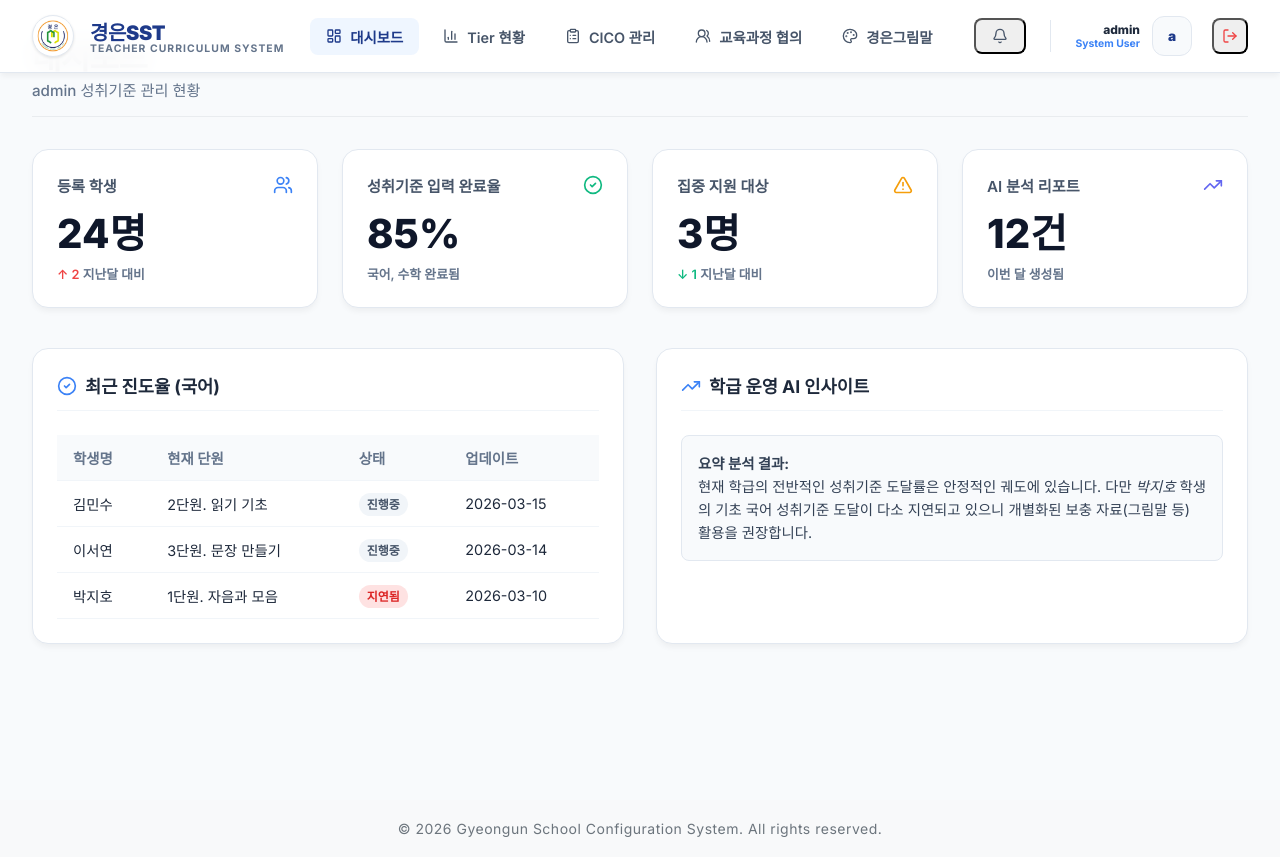
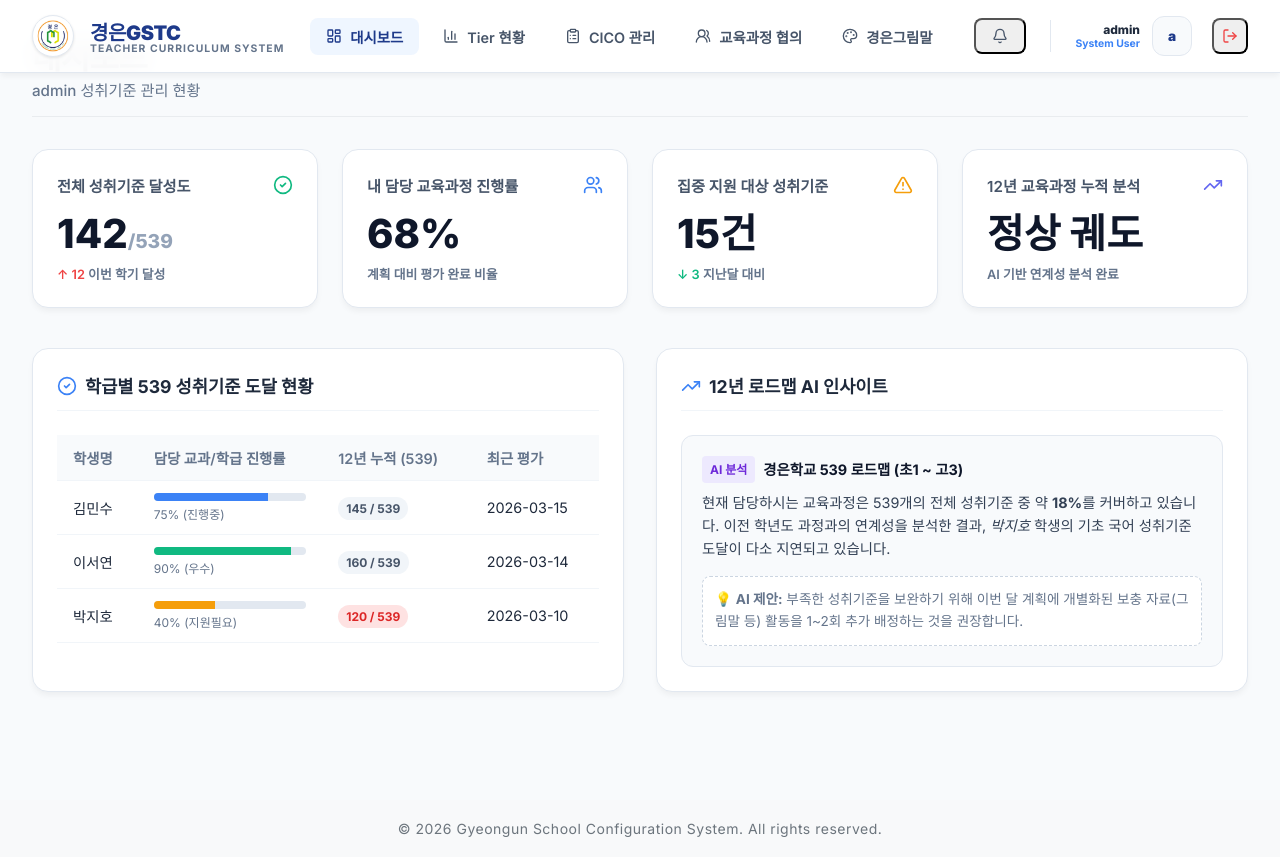
Before and after one commit to korista89/gstc, a Next.js app in the folder frontend/: page /dashboard in a window 1280 px wide. Built offline with nearby package versions, Linux system fonts and the light colour scheme; sample sign-in values are in the browser's storage.

Commit message:
feat: rebrand to GSTC and implement role-based subject/class selection flow

```diff
--- a/frontend/src/app/dashboard/page.tsx
+++ b/frontend/src/app/dashboard/page.tsx
@@ -34,84 +34,99 @@ export default function DashboardPage() {
           <p className={styles.subtitle}>{role} 성취기준 관리 현황</p>
         </header>
 
-        {/* Analytics Overview */}
+        {/* Analytics Overview - Emphasizing 539 Standards */}
         <div className={styles.statGrid}>
           <div className={styles.card}>
             <div className={styles.cardHeader}>
-              <h3 className={styles.cardTitle}>등록 학생</h3>
-              <Users className={styles.icon} />
+              <h3 className={styles.cardTitle}>전체 성취기준 달성도</h3>
+              <CheckCircle2 className={styles.icon} style={{ color: '#10b981' }} />
             </div>
-            <p className={styles.statValue}>24명</p>
+            <p className={styles.statValue}>142<span style={{ fontSize: '1.2rem', color: '#94a3b8' }}>/539</span></p>
             <p className={styles.statDesc}>
-              <span className={styles.trendUp}>↑ 2</span> 지난달 대비
+              <span className={styles.trendUp}>↑ 12</span> 이번 학기 달성
             </p>
           </div>
 
           <div className={styles.card}>
             <div className={styles.cardHeader}>
-              <h3 className={styles.cardTitle}>성취기준 입력 완료율</h3>
-              <CheckCircle2 className={styles.icon} style={{ color: '#10b981' }} />
+              <h3 className={styles.cardTitle}>내 담당 교육과정 진행률</h3>
+              <Users className={styles.icon} style={{ color: '#3b82f6' }} />
             </div>
-            <p className={styles.statValue}>85%</p>
-            <p className={styles.statDesc}>국어, 수학 완료됨</p>
+            <p className={styles.statValue}>68%</p>
+            <p className={styles.statDesc}>계획 대비 평가 완료 비율</p>
           </div>
 
           <div className={styles.card}>
             <div className={styles.cardHeader}>
-              <h3 className={styles.cardTitle}>집중 지원 대상</h3>
+              <h3 className={styles.cardTitle}>집중 지원 대상 성취기준</h3>
               <AlertTriangle className={styles.icon} style={{ color: '#f59e0b' }} />
             </div>
-            <p className={styles.statValue}>3명</p>
+            <p className={styles.statValue}>15건</p>
             <p className={styles.statDesc}>
-              <span className={styles.trendDown}>↓ 1</span> 지난달 대비
+              <span className={styles.trendDown}>↓ 3</span> 지난달 대비
             </p>
           </div>
 
           <div className={styles.card}>
             <div className={styles.cardHeader}>
-              <h3 className={styles.cardTitle}>AI 분석 리포트</h3>
+              <h3 className={styles.cardTitle}>12년 교육과정 누적 분석</h3>
               <TrendingUp className={styles.icon} style={{ color: '#6366f1' }} />
             </div>
-            <p className={styles.statValue}>12건</p>
-            <p className={styles.statDesc}>이번 달 생성됨</p>
+            <p className={styles.statValue}>정상 궤도</p>
+            <p className={styles.statDesc}>AI 기반 연계성 분석 완료</p>
           </div>
         </div>
 
         {/* Detailed Sections */}
         <div className={styles.gridResponsive}>
-          {/* Section 1: Recent Progress */}
+          {/* Section 1: 539 Standard Progress Tracker */}
           <div className={styles.sectionCard}>
             <div className={styles.sectionHeader}>
               <CheckCircle2 className={styles.icon} />
-              <h2 className={styles.sectionTitle}>최근 진도율 (국어)</h2>
+              <h2 className={styles.sectionTitle}>학급별 539 성취기준 도달 현황</h2>
             </div>
             <div className={styles.tableWrapper}>
               <table className={styles.table}>
                 <thead>
                   <tr>
                     <th>학생명</th>
-                    <th>현재 단원</th>
-                    <th>상태</th>
-                    <th>업데이트</th>
+                    <th>담당 교과/학급 진행률</th>
+                    <th>12년 누적 (539)</th>
+                    <th>최근 평가</th>
                   </tr>
                 </thead>
                 <tbody>
                   <tr>
                     <td>김민수</td>
-                    <td>2단원. 읽기 기초</td>
-                    <td><span className={`${styles.badge} ${styles.badgeNormal}`}>진행중</span></td>
+                    <td>
+                      <div style={{ width: '100%', backgroundColor: '#e2e8f0', borderRadius: '4px', height: '8px', overflow: 'hidden' }}>
+                        <div style={{ width: '75%', backgroundColor: '#3b82f6', height: '100%' }}></div>
+                      </div>
+                      <span style={{ fontSize: '0.75rem', color: '#64748b', marginTop: '4px', display: 'block' }}>75% (진행중)</span>
+                    </td>
+                    <td><span className={`${styles.badge} ${styles.badgeNormal}`}>145 / 539</span></td>
                     <td>2026-03-15</td>
                   </tr>
                   <tr>
                     <td>이서연</td>
-                    <td>3단원. 문장 만들기</td>
-                    <td><span className={`${styles.badge} ${styles.badgeNormal}`}>진행중</span></td>
+                    <td>
+                      <div style={{ width: '100%', backgroundColor: '#e2e8f0', borderRadius: '4px', height: '8px', overflow: 'hidden' }}>
+                        <div style={{ width: '90%', backgroundColor: '#10b981', height: '100%' }}></div>
+                      </div>
+                      <span style={{ fontSize: '0.75rem', color: '#64748b', marginTop: '4px', display: 'block' }}>90% (우수)</span>
+                    </td>
+                    <td><span className={`${styles.badge} ${styles.badgeNormal}`}>160 / 539</span></td>
                     <td>2026-03-14</td>
                   </tr>
                   <tr>
                     <td>박지호</td>
-                    <td>1단원. 자음과 모음</td>
-                    <td><span className={`${styles.badge} ${styles.badgeAlert}`}>지연됨</span></td>
+                    <td>
+                      <div style={{ width: '100%', backgroundColor: '#e2e8f0', borderRadius: '4px', height: '8px', overflow: 'hidden' }}>
+                        <div style={{ width: '40%', backgroundColor: '#f59e0b', height: '100%' }}></div>
+                      </div>
+                      <span style={{ fontSize: '0.75rem', color: '#64748b', marginTop: '4px', display: 'block' }}>40% (지원필요)</span>
+                    </td>
+                    <td><span className={`${styles.badge} ${styles.badgeAlert}`}>120 / 539</span></td>
                     <td>2026-03-10</td>
                   </tr>
                 </tbody>
@@ -119,16 +134,24 @@ export default function DashboardPage() {
             </div>
           </div>
 
-          {/* Section 2: AI Insights (Placeholder to match PBST style) */}
+          {/* Section 2: AI Insights focused on 12-year goal */}
           <div className={styles.sectionCard}>
             <div className={styles.sectionHeader}>
               <TrendingUp className={styles.icon} />
-              <h2 className={styles.sectionTitle}>학급 운영 AI 인사이트</h2>
+              <h2 className={styles.sectionTitle}>12년 로드맵 AI 인사이트</h2>
             </div>
-            <div style={{ padding: '1rem', backgroundColor: '#f8fafc', borderRadius: '0.5rem', border: '1px solid #e2e8f0', fontSize: '0.9rem', color: '#334155', lineHeight: '1.6' }}>
-              <strong>요약 분석 결과:</strong><br />
-              현재 학급의 전반적인 성취기준 도달률은 안정적인 궤도에 있습니다.
-              다만 <em>박지호</em> 학생의 기초 국어 성취기준 도달이 다소 지연되고 있으니 개별화된 보충 자료(그림말 등) 활용을 권장합니다.
+            <div style={{ padding: '1.25rem', backgroundColor: '#f8fafc', borderRadius: '0.75rem', border: '1px solid #e2e8f0', fontSize: '0.9rem', color: '#334155', lineHeight: '1.6' }}>
+              <div style={{ display: 'flex', alignItems: 'center', gap: '0.5rem', marginBottom: '0.5rem', fontWeight: 700, color: '#0f172a' }}>
+                 <div style={{ padding: '4px 8px', backgroundColor: '#ede9fe', color: '#6d28d9', borderRadius: '4px', fontSize: '0.75rem' }}>AI 분석</div>
+                 <span>경은학교 539 로드맵 (초1 ~ 고3)</span>
+              </div>
+              <p style={{ marginBottom: '1rem' }}>
+                현재 담당하시는 교육과정은 539개의 전체 성취기준 중 약 <strong>18%</strong>를 커버하고 있습니다.
+                이전 학년도 과정과의 연계성을 분석한 결과, <em>박지호</em> 학생의 기초 국어 성취기준 도달이 다소 지연되고 있습니다.
+              </p>
+              <p style={{ fontSize: '0.85rem', color: '#64748b', backgroundColor: 'white', padding: '0.75rem', borderRadius: '0.5rem', border: '1px dashed #cbd5e1' }}>
+                💡 <strong>AI 제안:</strong> 부족한 성취기준을 보완하기 위해 이번 달 계획에 개별화된 보충 자료(그림말 등) 활동을 1~2회 추가 배정하는 것을 권장합니다.
+              </p>
             </div>
           </div>
         </div>
--- a/frontend/src/app/layout.tsx
+++ b/frontend/src/app/layout.tsx
@@ -6,11 +6,11 @@ const inter = Inter({ subsets: ["latin"] });
 
 export const metadata: Metadata = {
   title: {
-    default: "특수학교 교사교육과정 관리 (SST)",
-    template: "%s | 경은SST",
+    default: "특수학교 교사교육과정 관리 (GSTC)",
+    template: "%s | 경은GSTC",
   },
   description: "과목별 월별 성취기준 배정 및 평가 플랫폼",
-  keywords: ["SST", "교사교육과정", "특수교육", "개별화교육", "성취기준"],
+  keywords: ["GSTC", "교사교육과정", "특수교육", "개별화교육", "성취기준"],
 };
 
 export default function RootLayout({
--- a/frontend/src/components/GlobalNav.tsx
+++ b/frontend/src/components/GlobalNav.tsx
@@ -48,7 +48,7 @@ export default function GlobalNav() {
         <Link href="/dashboard" className={styles.logoGroup}>
           <PBSTLogo size={42} />
           <div className={styles.logoText}>
-            <span className={styles.logoTitle}>경은SST</span>
+            <span className={styles.logoTitle}>경은GSTC</span>
             <span className={styles.logoSubtitle}>Teacher Curriculum System</span>
           </div>
         </Link>
```
Also changed, not shown: frontend/src/app/main/page.tsx (+70 -20 lines), frontend/src/app/page.tsx (+3 -11 lines), frontend/src/app/setup/page.tsx (+65 -36 lines), frontend/src/data/config.ts (+39 -3 lines).
